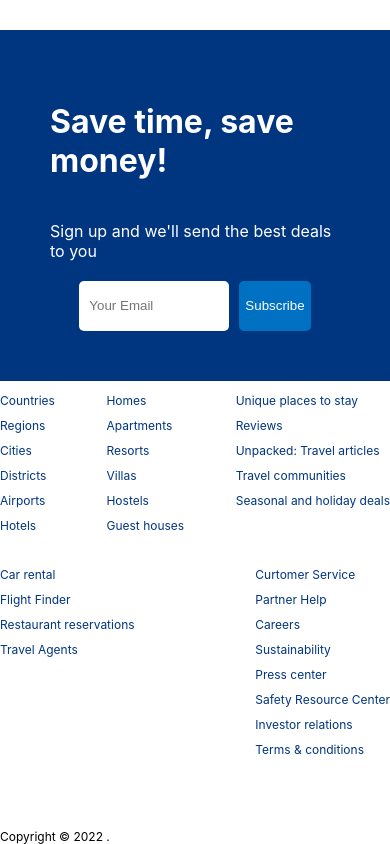
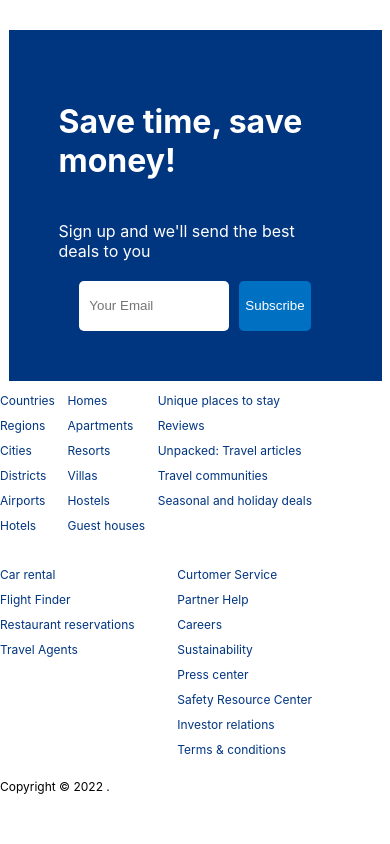
Before and after one commit to Prathima0708/Booking_App, a React (Create React App) app: page /hotels/1 in a window 390 px wide. Shown: the part 1280-2124 px from the top of the page. After the commit the page ends 2074 px from the top, so only its background shows below. Built offline with nearby package versions, Linux system fonts and the light colour scheme.

Commit message:
updated one

```diff
--- a/src/components/featured/Featured.css
+++ b/src/components/featured/Featured.css
@@ -54,7 +54,7 @@
 
     .featuredImg{
 
-      width: 100%;
+      /* width: 80%; */
      margin-top: 20px;
      border-radius: 10px;
       /* height: auto; */
--- a/src/components/featuredProperties/FeaturedProperties.css
+++ b/src/components/featuredProperties/FeaturedProperties.css
@@ -64,7 +64,7 @@
 
     .fpImg{
       margin-top: 20px;
-      width: 100%;
+      /* width: 80%; */
       height: 100%;
       /* object-fit: cover; */
     }
--- a/src/components/footer/Footer.css
+++ b/src/components/footer/Footer.css
@@ -25,22 +25,23 @@
 
   @media only screen and (max-width: 600px) {
     .footer{
-      /* width: 100%; */
+      width: 80%;
       width: fit-content;
       font-size: 12px;
     }
 
     .fLists{
-      width: 100%;
+      width: 80%;
       display: flex;
       flex-wrap: wrap;
       justify-content: space-between;
       margin-bottom: 50px;
+      margin: 0px;
     }
 
     .fList{
       list-style: none;
-      padding: 0;
+      padding: 0px;
     }
 
     .fListItem{
--- a/src/components/header/Header.css
+++ b/src/components/header/Header.css
@@ -189,25 +189,26 @@
       padding: 5px;
       cursor: pointer;
       margin-left: -320px;
-      margin-top: 80px;
+       margin-top: 80px;
 
     }
 
     .headerSearch {
 
 
-        height: 45px;
+        height: 55px;
         margin-top: 20px;
         background-color: white;
         border: 3px solid #febb02;
 
         align-items: center;
         justify-content: space-around;
-        padding: 40px 0px;
+        padding: 30px 0px;
         border-radius: 5px;
         position: absolute;
         bottom: -25px;
-        width: 100%;
+        /* width: 88%; */
+        width: fit-content;
 
     }
 
@@ -225,6 +226,7 @@
       border: none;
       outline: none;
       margin:0px;
+      font-size: x-small;
 
     }
 
--- a/src/components/mailList/MailList.css
+++ b/src/components/mailList/MailList.css
@@ -1,5 +1,5 @@
 .mail{
-    width: 90%;
+    width: 100%;
     margin-top: 50px;
     background-color: #003580;
     color: white;
@@ -32,7 +32,7 @@
 
   @media only screen and (max-width: 600px) {
     .mail{
-      width: fit-content;
+      width:70%;
       margin-top: 50px;
       background-color: #003580;
       color: white;
--- a/src/components/navbar/Navbar.css
+++ b/src/components/navbar/Navbar.css
@@ -7,7 +7,7 @@
   }
 
   .navContainer{
-    width: 100%;
+    width: 80%;
     max-width: 1024px;
     color: white;
     display: flex;
--- a/src/components/navbar/Navbar.js
+++ b/src/components/navbar/Navbar.js
@@ -6,6 +6,7 @@ const Navbar = () => {
     <div className="navbar">
       <div className="navContainer">
         <span className="logo">Hotel Booking</span>
+
         <div className="navItems">
           <button className="navButton ">Register</button>
           <button className="navButton ">Login</button>
--- a/src/components/propertyList/PropertyList.css
+++ b/src/components/propertyList/PropertyList.css
@@ -48,7 +48,8 @@
     }
 
     .pListImg{
-      width: 100%;
+      /* width: 80%; */
+
 
       height: 150px;
       object-fit: cover;
```
